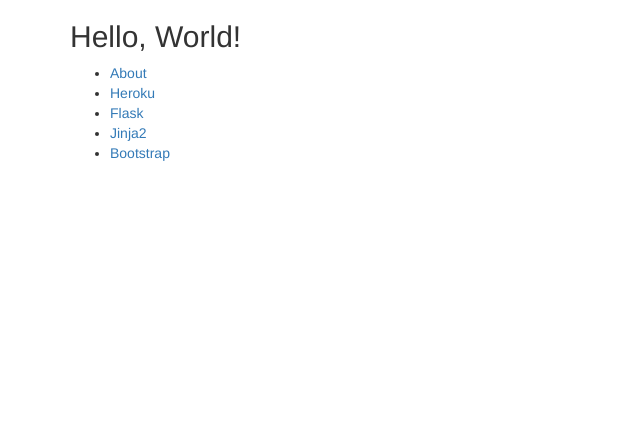
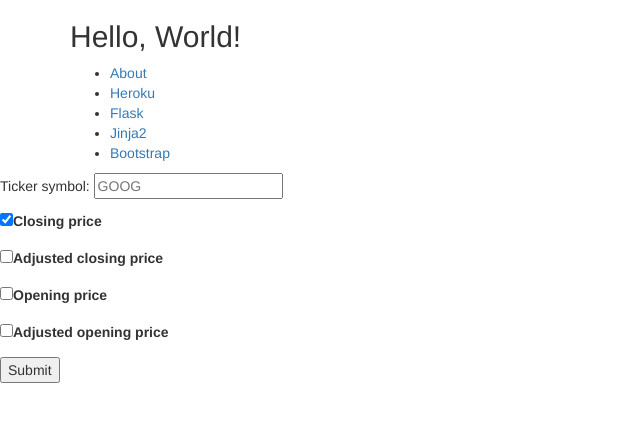
Before and after one commit to tcunnington/flask-demo, a Flask app: page / in a window 1280 px wide. Shown: the top 422 px of the page, without its empty margins (0-640 px from the left). Run offline with Flask 2, Linux system fonts and the light colour scheme; some libraries are stand-ins or nearby versions.

Commit message:
prices page; hook up quandl api

```diff
--- a/app.py
+++ b/app.py
@@ -1,5 +1,10 @@
+import datetime
 import os
 from flask import Flask, render_template, request, redirect
+import requests as req
+import json
+import pandas as pd
+import bokeh
 from dotenv import load_dotenv, find_dotenv
 
 load_dotenv(find_dotenv())
@@ -11,17 +16,59 @@
 
 @app.route('/')
 def index():
-  return render_template('index.html')
+    return render_template('index.html')
 
 @app.route('/about')
 def about():
-  return render_template('about.html')
+    return render_template('about.html')
+
+@app.route('/prices', methods=['POST'])
+def prices():
+    ticker = request.form.get('ticker')
+    features = request.form.getlist('features')
+    # call API
+    # Or use requests module ot get json:
+    quandl_api_key = os.getenv('QUANDL_API_KEY')
+    date_start = '2017-01-01' # TODO custom dates
+    date_end = '2017-12-31'
+
+    if ticker == '':
+        ticker = 'GOOG' # front end should give this
+
+    url_params = {
+        'ticker': ticker,
+        'date.gte': date_start,  # month_ago.strftime('%Y-%m-%d'),#'1999-11-19,1999-11-22',
+        'date.lte': date_end,
+        'api_key': quandl_api_key
+    }
+
+    r = req.get('https://www.quandl.com/api/v3/datatables/WIKI/PRICES', params=url_params)
+
+    if r.status_code != 200:
+        print('API Error (' + str(r.status_code) + '): ' + r.reason) # throw error
+
+    price_data = r.json()['datatable']
+
+    colnames = [c['name'] for c in price_data['columns']]
+    df = pd.DataFrame(data=price_data['data'], columns=colnames)
+    data_obj = {col:df[col].tolist() for col in features}
+
+    context = {'ticker': ticker, 'date': pd.to_datetime(df["date"]), 'data': json.dumps(data_obj)}
+
+    return render_template('prices.html', d=context)
 
 if __name__ == '__main__':
   app.run(port=33507)
 
 
+# r.status_code
+# r.headers['content-type']
+# r.encoding
+# r.text
+# r.json()
+
+
+# Postgres:
 # from flask.ext.sqlalchemy import SQLAlchemy
-# app = Flask(__name__)
-# app.config['SQLALCHEMY_DATABASE_URI'] = 'postgresql://localhost/[YOUR_DATABASE_NAME]'
+# app.config['SQLALCHEMY_DATABASE_URI'] = 'postgresql://localhost/${whoami}'
 # db = SQLAlchemy(app)
--- a/requirements.txt
+++ b/requirements.txt
@@ -1,4 +1,6 @@
+bokeh
+pandas
 python-dotenv
-flask==0.12.2
+flask
 gunicorn==19.7.1
 requests==2.18.4
--- /dev/null
+++ b/templates/base.html
@@ -0,0 +1,41 @@
+<!doctype html>
+<html lang="en">
+  <head>
+    <meta charset="utf-8">
+    <meta name="viewport" content="width=device-width, initial-scale=1, shrink-to-fit=no">
+    <meta name="description" content="Skeleton application demoing Heroku and Flask integration.">
+    <meta name="author" content="@gotoariel">
+    <!-- <link rel="icon" href="favicon.ico"> -->
+
+    <title>{% block title %}Stock Price demo app{% endblock %}</title>
+
+    <!-- Bootstrap core CSS -->
+    <link rel="stylesheet" href="https://maxcdn.bootstrapcdn.com/bootstrap/3.3.7/css/bootstrap.min.css">
+  </head>
+  <body>
+    <div class="container">
+      <div class="row">
+        <div class="col-lg-12 text-left">
+          <h2>Hello, World!</h2>
+          <ul>
+            <li><a href="/about">About</a></li>
+            <li><a target="_blank" href="https://www.heroku.com/">Heroku</a></li>
+            <li><a target="_blank" href="http://flask.pocoo.org/">Flask</a></li>
+            <li><a target="_blank" href="http://jinja.pocoo.org/docs/2.9/">Jinja2</a></li>
+            <li><a target="_blank" href="http://getbootstrap.com/">Bootstrap</a></li>
+          </ul>
+        </div>
+      </div>
+    </div>
+
+    <section class="content">
+        {% block content %}{% endblock %}
+    </section>
+    <!-- Bootstrap core JavaScript
+    ================================================== -->
+    <!-- Placed at the end of the document so the pages load faster -->
+    <script src="https://cdnjs.cloudflare.com/ajax/libs/jquery/3.2.1/jquery.js"></script>
+    <script src="https://maxcdn.bootstrapcdn.com/bootstrap/3.3.7/js/bootstrap.min.js"></script>
+    {% block additional_scripts %}{% endblock %}
+  </body>
+</html>
--- a/templates/index.html
+++ b/templates/index.html
@@ -1,36 +1,16 @@
-<!doctype html>
-<html lang="en">
-  <head>
-    <meta charset="utf-8">
-    <meta name="viewport" content="width=device-width, initial-scale=1, shrink-to-fit=no">
-    <meta name="description" content="Skeleton application demoing Heroku and Flask integration.">
-    <meta name="author" content="@gotoariel">
-    <!-- <link rel="icon" href="favicon.ico"> -->
+{% extends 'base.html' %}
 
-    <title>Wilkommen, bienvenue, and welcome to Heroku!</title>
+{% block Title %}
+Alternative title
+{% endblock %}
 
-    <!-- Bootstrap core CSS -->
-    <link rel="stylesheet" href="https://maxcdn.bootstrapcdn.com/bootstrap/3.3.7/css/bootstrap.min.css">
-  </head>
-  <body>
-    <div class="container">
-      <div class="row">
-        <div class="col-lg-12 text-left">
-          <h2>Hello, World!</h2>
-          <ul>
-            <li><a href="/about">About</a></li>
-            <li><a target="_blank" href="https://www.heroku.com/">Heroku</a></li>
-            <li><a target="_blank" href="http://flask.pocoo.org/">Flask</a></li>
-            <li><a target="_blank" href="http://jinja.pocoo.org/docs/2.9/">Jinja2</a></li>
-            <li><a target="_blank" href="http://getbootstrap.com/">Bootstrap</a></li>
-          </ul>
-        </div>
-      </div>
-    </div>
-    <!-- Bootstrap core JavaScript
-    ================================================== -->
-    <!-- Placed at the end of the document so the pages load faster -->
-    <script src="https://cdnjs.cloudflare.com/ajax/libs/jquery/3.2.1/jquery.js"></script>
-    <script src="https://maxcdn.bootstrapcdn.com/bootstrap/3.3.7/js/bootstrap.min.js"></script>
-  </body>
-</html>
+{% block content %}
+<form id="input" method="post" action="/prices">
+    <p>Ticker symbol: <input type="text" name="ticker" placeholder="GOOG"></p>
+    <p><input type="checkbox" name="features" id="close"     value="close" checked><label for="close">Closing price</label></p>
+    <p><input type="checkbox" name="features" id="adj_close" value="adj_close"><label for="adj_close">Adjusted closing price</label></p>
+    <p><input type="checkbox" name="features" id="open"      value="open"><label for="open">Opening price</label></p>
+    <p><input type="checkbox" name="features" id="adj_open"  value="adj_open"><label for="adj_open">Adjusted opening price</label></p>
+    <p><input type="submit" value="Submit"></p>
+</form>
+{% endblock %}
```
Also changed, not shown: js/prices.js (added, +8 -0 lines), templates/about.html (+7 -29 lines), templates/prices.html (added, +17 -0 lines).
